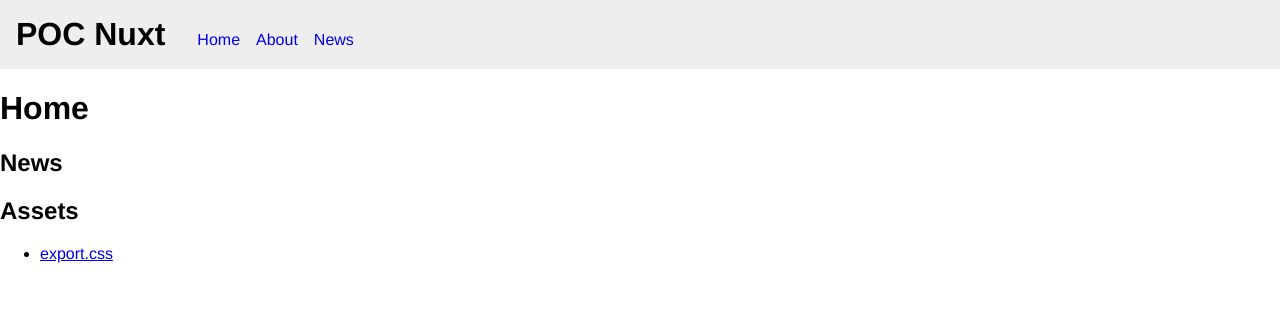
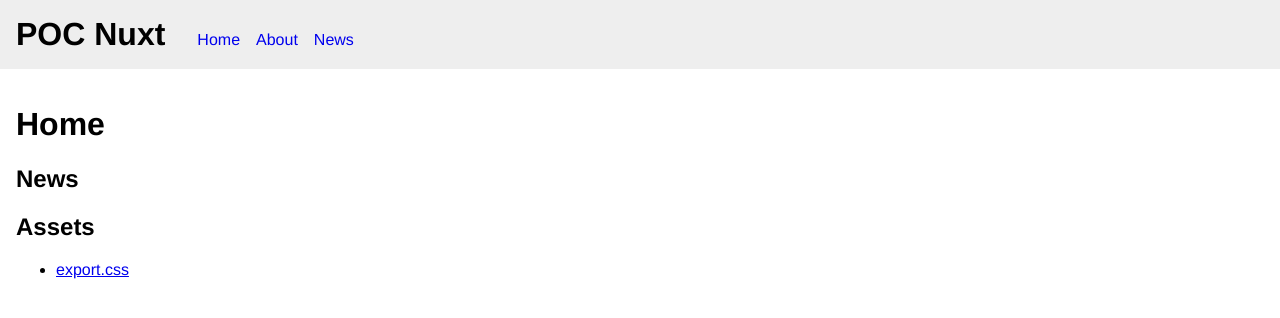
Before and after one commit to hanamura/poc-nuxt, a Nuxt app: page / in a window 1280 px wide. Shown: the top 318 px of the page. Built offline with nearby package versions, Linux system fonts and the light colour scheme.

Commit message:
Set padding

```diff
--- a/layouts/default.vue
+++ b/layouts/default.vue
@@ -1,7 +1,7 @@
 <template>
   <div>
     <Header />
-    <nuxt />
+    <main><nuxt /></main>
   </div>
 </template>
 
@@ -14,6 +14,10 @@ html {
 body {
   margin: 0;
 }
+
+main {
+  padding: 1em;
+}
 </style>
 
 <script>
```
